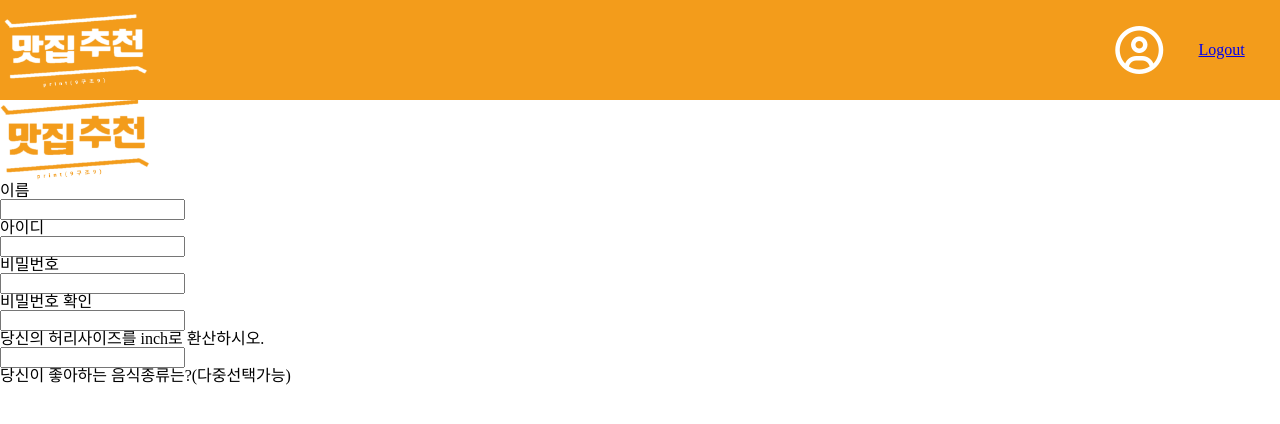
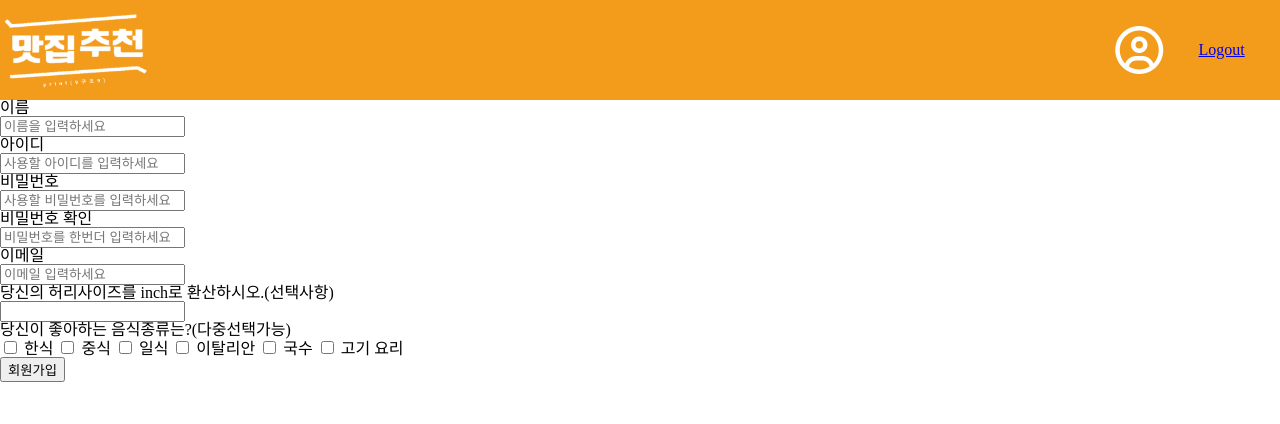
Before and after one commit to highsky21c/teamproject_09, a Django app: template templates/sign-up.html in a window 1280 px wide. Shown: the top 424 px of the page. Run offline with Django 4.2, Linux system fonts and the light colour scheme; the template is opened without the code that fills it, so the values that code supplies are empty; some libraries are stand-ins or nearby versions.

Commit message:
회원가입페이지
urls.py, views.py / html,css,폰트파일추가

```diff
--- a/js_test/urls.py
+++ b/js_test/urls.py
@@ -4,5 +4,6 @@
 
 urlpatterns = [
     path('', views.main, name='home'),
-    path('detail', views.detail, name='detail')
+    path('detail', views.detail, name='detail'),
+    path('sign-up/', views.join, name='sign-up'),
 ]
--- a/js_test/views.py
+++ b/js_test/views.py
@@ -8,3 +8,6 @@
 
 def detail(request):
     return render(request, 'detail.html', {})
+
+def join(request):
+    return render(request, 'sign-up.html',{})
--- a/static/css/base.css
+++ b/static/css/base.css
@@ -1,3 +1,9 @@
+@font-face {
+    font-family: 'Cafe24SsurroundAir';
+    src: url('/static/font/Cafe24SsurroundAir.ttf') format('truetype');
+
+}
+
 #header{
     width :100%;
     height:  100px;
--- a/templates/sign-up.html
+++ b/templates/sign-up.html
@@ -1,28 +1,50 @@
 {% extends 'base.html'%}
 
 {% block head%}
-<link rel="stylesheet" href="/static/css/.css" >
-<link rel="stylesheet" href="/static/js/.js">
+<link rel="stylesheet" href="/static/css/sign-up.css"> <!--css적용파일-->
 {% endblock %}
 
 {% block content%}
     <div id = "main-container">
-        <div id ="logo-div">
-            <img id="logo" src="/static/img/team9_ylogo.png">
+        <div id ="logo-div"><!--로고는 백그라운드로 들어감.-->
         </div>
-        <div id="">
-            <p class="left-words">이름</p>
-            <input type="text" class="input_box" name="username">
-            <p class="left-words">아이디</p>
-            <input type="text" class="input_box" name="id">
-            <p class="left-words">비밀번호</p>
-            <input type="text" class="input_box" name="password">
-            <p class="left-words">비밀번호 확인</p>
-            <input type="text" class="input_box" name="password2">
-            <p class="optional">당신의 허리사이즈를 inch로 환산하시오.</p>
-            <input type="text" class="input_box" name="optional">
-            <p >당신이 좋아하는 음식종류는?(다중선택가능)</p>
-
+        <div id="contents-box">
+            <form method="post" action="/sign-up/">
+                <div class="name_to_password">
+                    <p class="left-words">이름</p>
+                    <input type="text" class="input_box" name="id" placeholder="이름을 입력하세요">
+                </div>
+                <div class="name_to_password">
+                    <p class="left-words">아이디</p>
+                    <input type="text" class="input_box" name="id" placeholder="사용할 아이디를 입력하세요">
+                </div>
+                <div class="name_to_password">
+                    <p class="left-words">비밀번호</p>
+                    <input type="password" class="input_box" name="password" placeholder="사용할 비밀번호를 입력하세요">
+                </div>
+                <div class="name_to_password">
+                    <p class="left-words">비밀번호 확인</p>
+                    <input type="password" class="input_box" name="password2" placeholder="비밀번호를 한번더 입력하세요">
+                </div>
+                <div class="name_to_password">
+                    <p class="left-words">이메일</p>
+                    <input type="text" class="input_box" name="email" placeholder="이메일 입력하세요">
+                </div>
+                <p class="optional">당신의 허리사이즈를 inch로 환산하시오.(선택사항)</p>
+                <input type="text" class="inch-input" name="optional" value="">
+                <p class="optional">당신이 좋아하는 음식종류는?(다중선택가능)</p>
+                <div id="checkbox_wrapper">
+                <!--name 어떻게 할지 정해야 할듯.-->
+                    <input class="checkbox" type="checkbox" name="food1" value="한식"> 한식
+                    <input class="checkbox" type="checkbox" name="food2" value="중식"> 중식
+                    <input class="checkbox" type="checkbox" name="food3" value="일식"> 일식
+                    <input class="checkbox" type="checkbox" name="food4" value="이탈리안"> 이탈리안
+                    <input class="checkbox" type="checkbox" name="food5" value="국수"> 국수
+                    <input class="checkbox" type="checkbox" name="food6" value="고기"> 고기 요리
+                </div>
+                <button type="submit" id="join">회원가입</button>
+            </form>
         </div>
     </div>
+
 {% endblock %}
```
Also changed, not shown: 1 other file.
